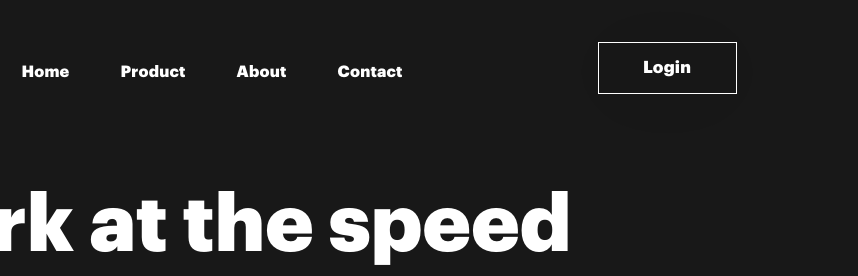
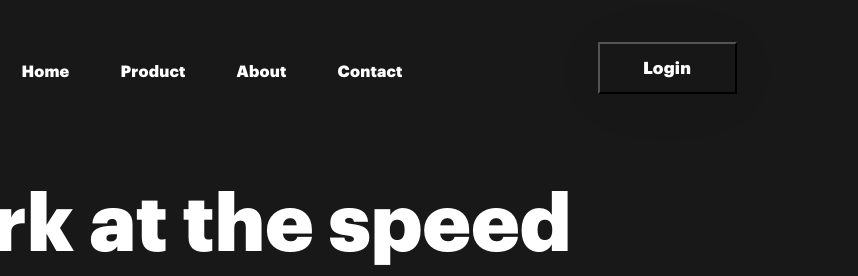
Before and after one commit to UglyDuck69/Figma_Land_1, a plain HTML site: page index.html in a window 1280 px wide. Shown: the top 276 px of the page, 422-1280 px from the left. Drawn offline with Linux system fonts and the light colour scheme.

Commit message:
Update style.css

```diff
--- a/style.css
+++ b/style.css
@@ -40,7 +40,6 @@ body{
     color: white;
 }
 .button1{
-    border: 1px solid #FFFFFF;
     width: 139px;
     height: 52px;
     margin-left: 183px;
```
